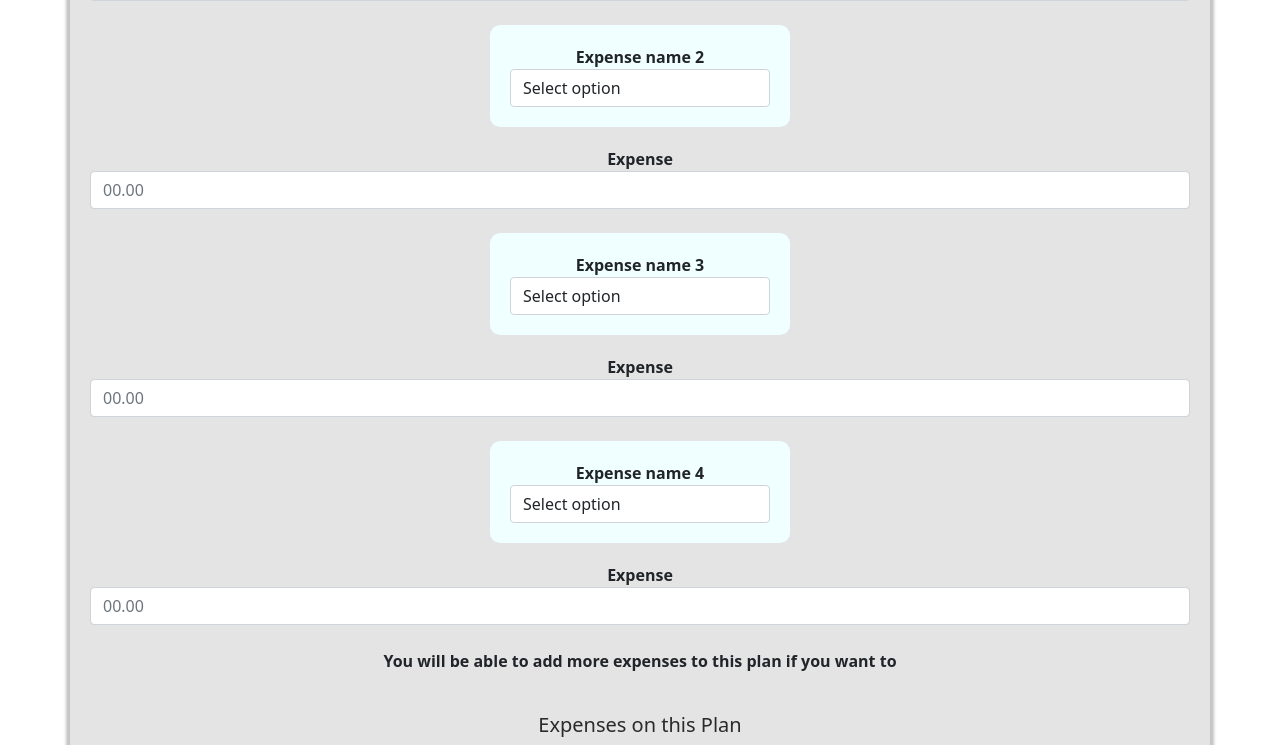
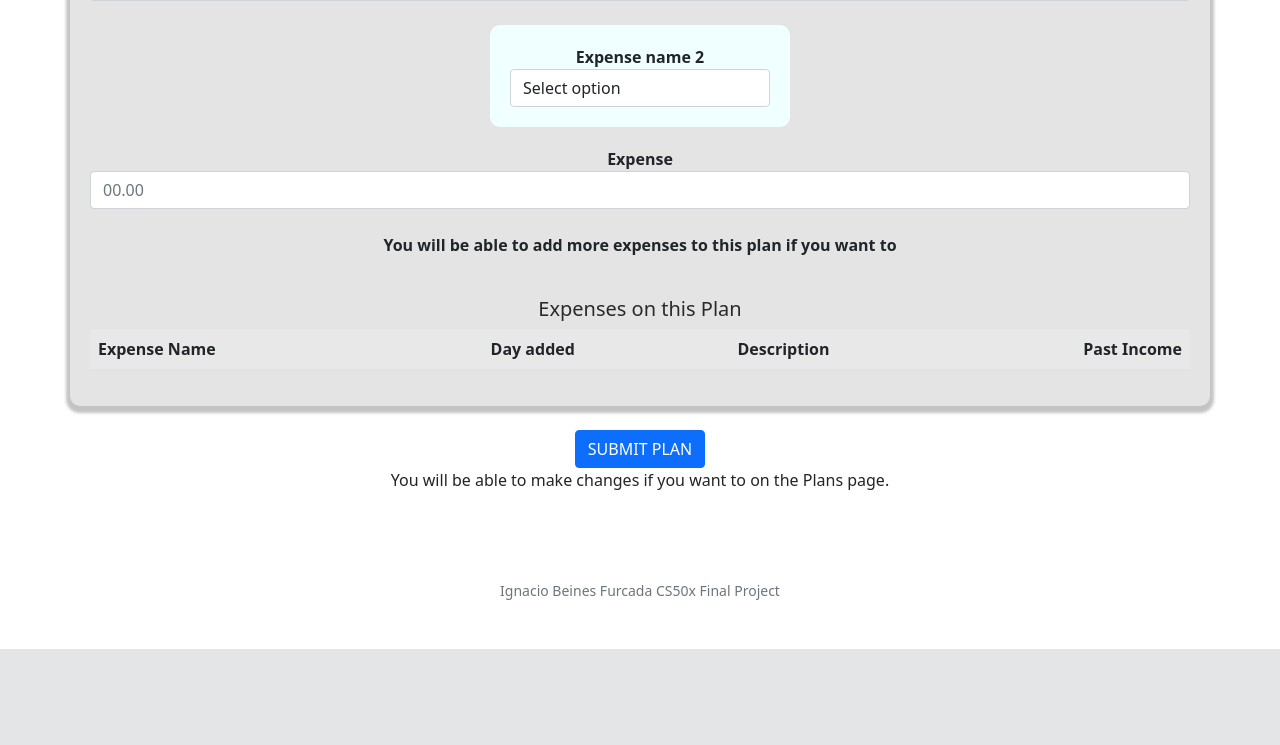
Before and after one commit to nachobeinesfurcada/cs50-final-project, a Flask app: page /new_plan in a window 1280 px wide. Shown: the part 2332-3077 px from the top of the page. After the commit the page ends 2981 px from the top, so only its background shows below. Run offline with Flask 2, Linux system fonts and the light colour scheme; a user stored in the database is signed in; lists and menus that the app fills with data are empty; some libraries are stand-ins or nearby versions.

Commit message:
general changes

```diff
--- a/app.py
+++ b/app.py
@@ -159,11 +159,10 @@ def PLAN():
 def plans():
 
     user_id = session["user_id"]
-    plans = db.execute("SELECT * FROM plans WHERE id = ?;", user_id)
-
-
+    plans = db.execute("SELECT * FROM plans WHERE user_id = ?;", user_id)
 
     return render_template("plans.html", plans=plans)
+
 
 
 @app.route("/new_plan", methods=["GET", "POST"])
@@ -202,23 +201,23 @@ def new_plan():
         PERIOD = 0
 
         # PERIOD DEFINITION
-        if request.form.get("day"):
+        if request.form.get("periods") == "Day":
             # calculate today and send it to template
             PERIOD = now.strftime("%A %d, %b of %Y")
 
-        if request.form.get("month"):
+        if request.form.get("periods") == "Month":
             # calculate 1 month from today and send it to template
             this_month = now.strftime("%Y-%m-%d")
             next_month = (pd.to_datetime(this_month)+pd.DateOffset(months=1)).strftime("%Y-%m-%d")
             PERIOD = f"1 Month. \nFrom: {this_month} to {next_month}"
 
-        if request.form.get("quarter"):
+        if request.form.get("periods") == "Quarter":
             # calculate 3 months from today and send it to template
             this_month = now.strftime("%Y-%m-%d")
             next_month = (pd.to_datetime(this_month)+pd.DateOffset(months=3)).strftime("%Y-%m-%d")
             PERIOD = f"1 quarter. \nFrom: {this_month} to {next_month}"
 
-        if request.form.get("year"):
+        if request.form.get("periods") == "Year":
             # calculate 12 month from today and send it to template
             this_month = now.strftime("%Y-%m-%d")
             next_month = (pd.to_datetime(this_month)+pd.DateOffset(months=12)).strftime("%Y-%m-%d")
@@ -232,35 +231,76 @@ def new_plan():
         # get input from income form
         income_name = request.form.get("income_name")
         currency = request.form.get("currency")
-        total_income = request.form.get("income")
+        income = request.form.get("income")
+
+        total_income = 0
+        total_expenses = 0
+
+        # checking if income is none
+        if income:
+            total_income = int(income)
+        else:
+            total_income = 0
 
         # EXPENSES
 
         # get input from expense form
-        expense_name = request.form.get("expense_name1")
-        expense_name = request.form.get("expense_name2")
-        expense_name = request.form.get("expense_name3")
-        expense_name = request.form.get("expense_name4")
+        expense_name1 = request.form.get("expense_name1")
+        expense_name2 = request.form.get("expense_name2")
 
         expense1 = request.form.get("expense1")
         expense2 = request.form.get("expense2")
-        expense3 = request.form.get("expense3")
-        expense4 = request.form.get("expense4")
 
-        total_expenses = expense1 + expense2 + expense3 + expense4
+        # Check which fields have values
+        if expense1:
+            total_expenses = total_expenses + int(expense1)
+            if expense2:
+                total_expenses = total_expenses + int(expense2)
+        elif expense2:
+            total_expenses = total_expenses + int(expense2)
+
 
         # Calculate Result
-        result = total_income - total_expense
+        result = total_income - total_expenses
 
 
+        # DATABASE INSERTS
+
+        # insert income into incomes table
+        db.execute("INSERT INTO incomes (day_added, name, user_id, currency, income, plan_id) VALUES (:day_added, :name, :user_id, :currency, :income, :plan_id)",
+                    day_added=now,
+                    name=expense_name1,
+                    user_id=user_id,
+                    currency=currency,
+                    income=total_income,
+                    plan_id=plan_id)
+
+        # insert expense 1 into expenses table
+        if expense1:
+            db.execute("INSERT INTO expenses (day_added, name, user_id, plan_id, expense) VALUES (:day_added, :name, :user_id, :plan_id, :expense)",
+                        day_added=now,
+                        name=expense_name1,
+                        user_id=user_id,
+                        plan_id=plan_id,
+                        expense=expense1)
+
+        if expense2:
+            # insert expense 2 into expenses table
+            db.execute("INSERT INTO expenses (day_added, name, user_id, plan_id, expense) VALUES (:day_added, :name, :user_id, :plan_id, :expense)",
+                        day_added=now,
+                        name=expense_name2,
+                        user_id=user_id,
+                        plan_id=plan_id,
+                        expense=expense2)
+
         #insert into database new plan
-        prim_key = db.execute("INSERT INTO plans (id, day_added, name, period, total_income, total_expense, result, user_id) ) VALUES (:id, :day_added, :name, :period, :total_income, :total_expense, :result, :user_id",
+        prim_key = db.execute("INSERT INTO plans (id, day_added, name, period, total_income, total_expense, result, user_id) VALUES (:id, :day_added, :name, :period, :total_income, :total_expense, :result, :user_id)",
                                 id=plan_id,
                                 day_added=now,
                                 name=plan_name,
                                 period=PERIOD,
                                 total_income=total_income,
-                                total_expense=total_expense,
+                                total_expense=total_expenses,
                                 result=result,
                                 user_id=user_id)
 
@@ -269,12 +309,12 @@ def new_plan():
             flash("Error. Please contact support")
             return redirect("/new_plan")
         else:
-            flash("Plan added!")
+            flash("Plan added! Chek out your plans on the Plans Page.")
 
 
-        return redirect("/")
+        return render_template("index.html", expense1=expense1)
 
-    return render_template("new_plan.html", name=name, currencies=currencies, types_of_expenses=types_of_expenses, expenses=expenses, incomes=incomes,periods=periods, plan_id=plan_id)
+    return render_template("new_plan.html", name=name, currencies=currencies, types_of_expenses=types_of_expenses, expenses=expenses, incomes=incomes,periods=periods, plan_id=plan_id, )
 
 
 
@@ -426,7 +466,7 @@ def add_expense():
     user_id = session["user_id"]
     name = db.execute("SELECT name FROM users WHERE id = ?", user_id)
 
-    expenses = db.execute("SELECT * FROM expenses WHERE user_id = ?", user_id)
+    types_of_expenses = db.execute("SELECT * FROM types_of_expenses WHERE user_id = ?", user_id)
 
     if request.method == "POST":
 
@@ -442,7 +482,7 @@ def add_expense():
 
         # if description is not null:
         if expense_desc is not None:
-            prim_key = db.execute("INSERT INTO expenses (day_added, name, description, user_id) VALUES (:day_added, :name, :description, :user_id)",
+            prim_key = db.execute("INSERT INTO types_of_expenses (day_added, name, description, user_id) VALUES (:day_added, :name, :description, :user_id)",
                                   day_added=date_time,
                                   name=expense_name,
                                   description=expense_desc,
@@ -455,7 +495,7 @@ def add_expense():
             flash(u'Expense  Added!')
 
         elif not expense_desc:
-            prim_key = db.execute("INSERT INTO expenses (day_added, name, user_id) VALUES (:day_added, :name, :user_id)",
+            prim_key = db.execute("INSERT INTO types_of_expenses (day_added, name, user_id) VALUES (:day_added, :name, :user_id)",
                                   day_added=date_time,
                                   name=expense_name,
                                   user_id=user_id)
@@ -468,7 +508,7 @@ def add_expense():
 
         return redirect("/add_expense")
 
-    return render_template("add_expense.html", expenses=expenses)
+    return render_template("add_expense.html", types_of_expenses=types_of_expenses)
 
 
 @app.route("/settings", methods=["GET", "POST"])
--- a/extras.py
+++ b/extras.py
@@ -12,7 +12,6 @@ def MagerDicts(dict1, dict2):
         return dict(list(dict.items())+ list(dict2.items()))
     else:
         return False
-
 
 
 
--- a/templates/new_plan.html
+++ b/templates/new_plan.html
@@ -79,7 +79,7 @@
                 </div><br>
                 <div class="col">
                     <strong>Income</strong>
-                    <input class="form-control" type="text" name="income" placeholder="00.00">
+                    <input class="form-control" type="number" name="income" placeholder="00.00">
                 </div>
             </div>
 
@@ -130,7 +130,7 @@
                 </div>
                 <div class="col">
                     <strong>Expense</strong>
-                    <input class="form-control" type="text" name="expense1" placeholder="00.00">
+                    <input class="form-control" type="number" name="expense1" placeholder="00.00">
                 </div>
                 <br>
                 <div class="form-row expected_income" >
@@ -147,9 +147,9 @@
 
                 <div class="col">
                     <strong>Expense</strong>
-                    <input class="form-control" type="text" name="expense2" placeholder="00.00">
+                    <input class="form-control" type="number" name="expense2" placeholder="00.00">
                 </div>
-                <br>
+                <br><!--
                 <div class="form-row expected_income" >
                     <div class="col">
                         <strong>Expense name 3</strong>
@@ -163,7 +163,7 @@
                 </div>
                 <div class="col">
                     <strong>Expense</strong>
-                    <input class="form-control" type="text" name="expense3" placeholder="00.00">
+                    <input class="form-control" type="number" name="expense3" placeholder="00.00">
                 </div>
                 <br>
                 <div class="form-row expected_income" >
@@ -179,9 +179,9 @@
                 </div>
                 <div class="col">
                     <strong>Expense</strong>
-                    <input class="form-control" type="text" name="expense4" placeholder="00.00">
+                    <input class="form-control" type="number" name="expense4" placeholder="00.00">
                 </div>
-                <br>
+                <br>-->
                 <p><strong>You will be able to add more expenses to this plan if you want to</strong></p>
 
 
--- a/templates/plans.html
+++ b/templates/plans.html
@@ -26,7 +26,7 @@
                     <th class="text-end">Period Result</th>
                 </tr>
             </thead>
-        <tbody>
+            <tbody>
                 {% for plan in plans %}
                     <tr>
                         <td class="text-start">{{ plan.id }}</td>
```
Also changed, not shown: templates/add_expense.html (+8 -13 lines), templates/edit_plan.html (added), templates/edit_plan_add_expense.html (added), ultimate_finance.db, 1 other file.
